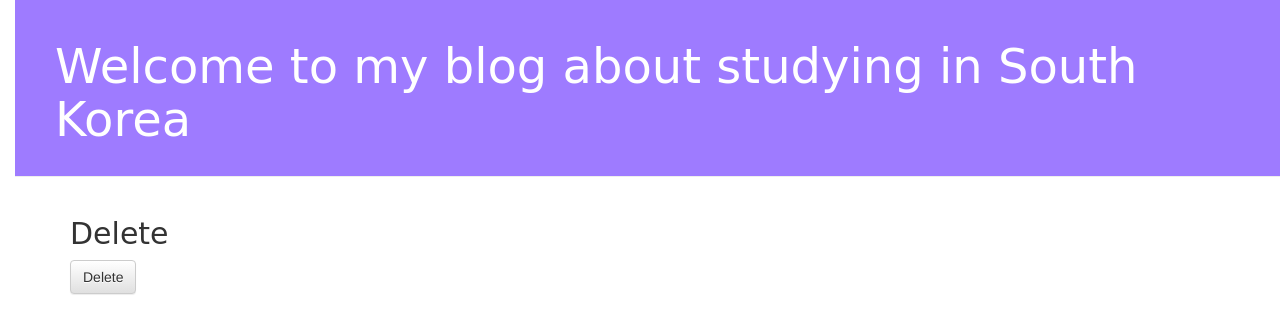
After one commit to olliaem/my_first_blog, a Django app: template blog/templates/blog/post_delete.html in a window 1280 px wide. The commit adds this page. Shown: the top 334 px of the page. Run offline with Django 3.2, Linux system fonts and the light colour scheme; the template is opened without the code that fills it, so the values that code supplies are empty; some libraries are stand-ins or nearby versions.

```diff
--- /dev/null
+++ b/blog/templates/blog/post_delete.html
@@ -0,0 +1,8 @@
+{% extends 'blog/base.html' %}
+
+{% block content %}
+    <h2>Delete</h2>
+    <form method="POST" class="post-form">{% csrf_token %}
+        <button type="submit" class="delete btn btn-default">Delete</button>
+    </form>
+{% endblock %}
--- a/blog/templates/blog/post_detail.html
+++ b/blog/templates/blog/post_detail.html
@@ -8,7 +8,8 @@
             </div>
         {% endif %}
         {% if user.is_authenticated %}
-     <a class="btn btn-default" href="{% url 'post_edit' pk=post.pk %}"><span class="glyphicon glyphicon-pencil"></span></a>
+        <a class="btn btn-default" href="{% url 'post_delete' pk=post.pk %}"><span class="glyphicon glyphicon-remove"></span></a>
+        <a class="btn btn-default" href="{% url 'post_edit' pk=post.pk %}"><span class="glyphicon glyphicon-pencil"></span></a>
         {% endif %}
         <h2>{{ post.title }}</h2>
         <p>{{ post.text|linebreaksbr }}</p>
--- a/blog/urls.py
+++ b/blog/urls.py
@@ -3,6 +3,7 @@ from . import views
 
 urlpatterns = [
     path('post/<int:pk>/edit/', views.post_edit, name='post_edit'),
+    path('post/<int:pk>/delete/', views.post_delete, name='post_delete'),
     path('post/new/', views.post_new, name='post_new'),
     path('', views.post_list, name='post_list'),
     path('post/<int:pk>/', views.post_detail, name='post_detail'),
```
Also changed, not shown: blog/views.py (+6 -2 lines).
